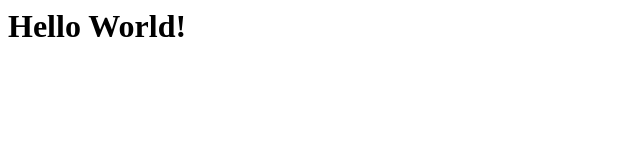
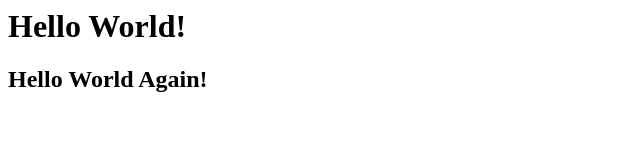
Before and after one commit to arslanAhmadArhamsoft/bootcamp-1, a plain HTML site: page index.html in a window 1280 px wide. Shown: the whole page, without its empty margins (0-640 px from the left). Drawn offline with Linux system fonts and the light colour scheme.

Commit message:
This commit will add a new hading in index.html

```diff
--- a/index.html
+++ b/index.html
@@ -1,3 +1,6 @@
 <h1>
     Hello World!
 </h1>
+<h2>
+    Hello World Again!
+</h2>
```
